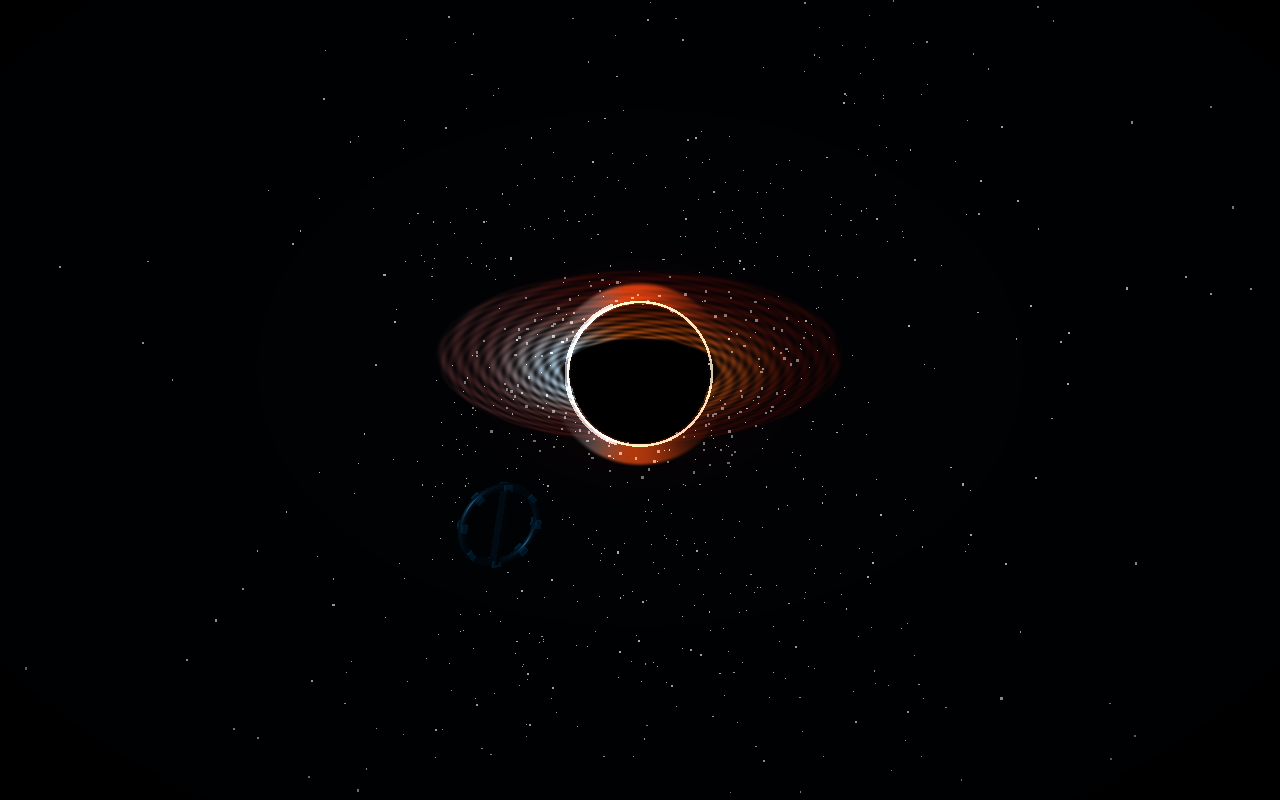
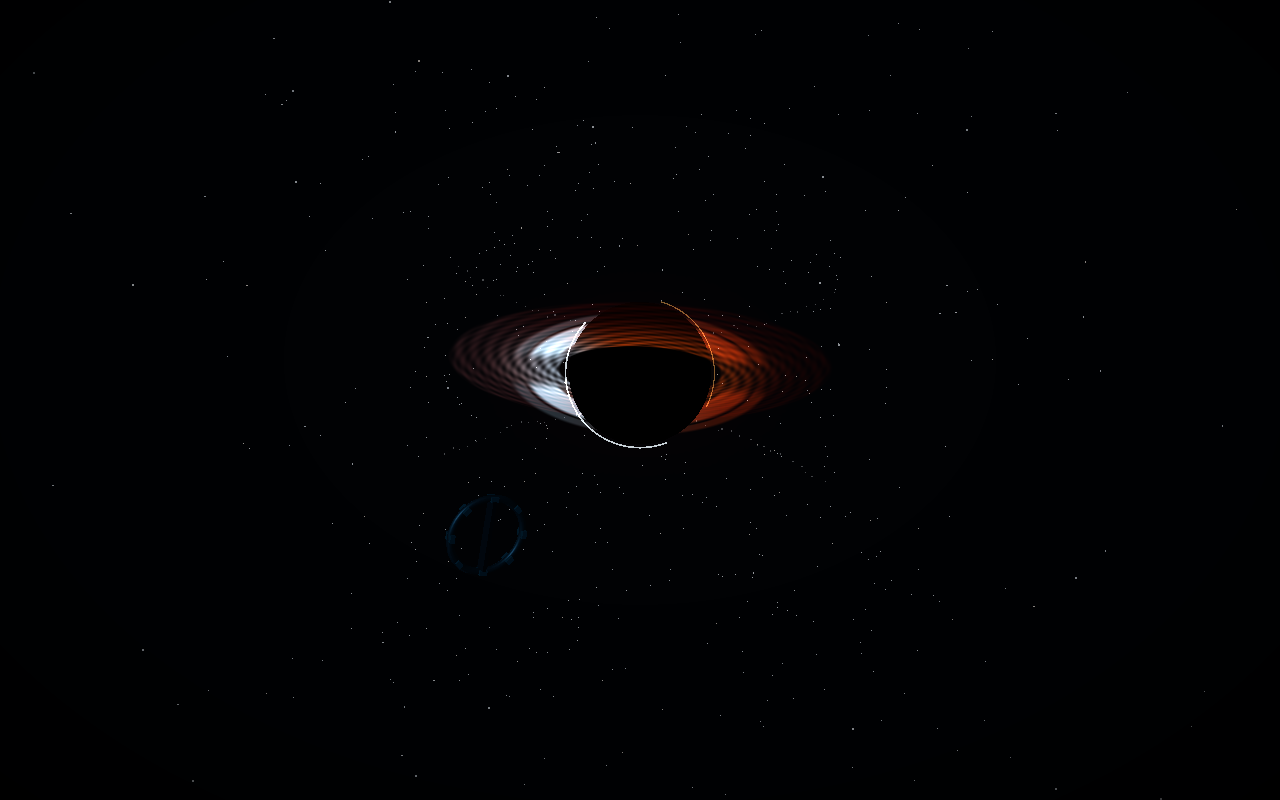
Before and after one commit to kenchan-pixel/stellar-wrap, a website: page frontier-nadir.html in a window 1280 px wide. Drawn offline with nearby package versions, Linux system fonts and the light colour scheme; animation ran at ten frames a second.

Commit message:
Refine NADIR gravitational lensing silhouette

```diff
--- a/frontier-nadir.html
+++ b/frontier-nadir.html
@@ -6,11 +6,11 @@
 <meta name="theme-color" content="#010204">
 <title>NADIR WELL｜固定黑洞景觀 · Stellar Wrap</title>
 <style>
-:root{color-scheme:dark}*{box-sizing:border-box}html,body{margin:0;width:100%;height:100%;overflow:hidden;background:#010204}#nadirApp{position:fixed;inset:0;overflow:hidden;background:radial-gradient(circle at 50% 44%,#05070d,#010204 68%,#000 100%)}#nadirSpace{position:absolute;inset:0;width:100%;height:100%;display:block;pointer-events:none}.vignette{position:absolute;inset:0;pointer-events:none;background:radial-gradient(ellipse at 50% 46%,transparent 42%,rgba(0,0,0,.18) 68%,rgba(0,0,0,.78) 100%)}#nadirLoading{position:absolute;inset:0;display:grid;place-items:center;background:#010204;color:rgba(225,239,255,.7);font:10px/1.5 -apple-system,BlinkMacSystemFont,"Segoe UI","Noto Sans HK",sans-serif;letter-spacing:.08em;transition:opacity .25s}.ready #nadirLoading{opacity:0;pointer-events:none}@media(prefers-reduced-motion:reduce){#nadirLoading{transition:none}}
+:root{color-scheme:dark}*{box-sizing:border-box}html,body{margin:0;width:100%;height:100%;overflow:hidden;background:#010204}#nadirApp{position:fixed;inset:0;overflow:hidden;background:radial-gradient(circle at 50% 43%,#05070d,#010204 66%,#000 100%)}#nadirSpace{position:absolute;inset:0;width:100%;height:100%;display:block;pointer-events:none}.vignette{position:absolute;inset:0;pointer-events:none;background:radial-gradient(ellipse at 50% 45%,transparent 39%,rgba(0,0,0,.16) 67%,rgba(0,0,0,.82) 100%)}#nadirLoading{position:absolute;inset:0;display:grid;place-items:center;background:#010204;color:rgba(225,239,255,.7);font:10px/1.5 -apple-system,BlinkMacSystemFont,"Segoe UI","Noto Sans HK",sans-serif;letter-spacing:.08em;transition:opacity .25s}.ready #nadirLoading{opacity:0;pointer-events:none}@media(prefers-reduced-motion:reduce){#nadirLoading{transition:none}}
 </style>
 </head>
 <body>
-<div id="nadirApp"><canvas id="nadirSpace" aria-label="NADIR WELL 固定黑洞景觀：事件視界、光子環、引力透鏡與吸積盤"></canvas><div class="vignette"></div><div id="nadirLoading">正在建立 NADIR 引力井…</div></div>
+<div id="nadirApp"><canvas id="nadirSpace" aria-label="NADIR WELL 固定黑洞景觀：事件視界、部分光子弧、吸積盤與上下引力透鏡冠"></canvas><div class="vignette"></div><div id="nadirLoading">正在建立 NADIR 引力井…</div></div>
 <script type="module">
 import * as THREE from 'https://cdn.jsdelivr.net/npm/three@0.185.1/build/three.module.js';
 
@@ -21,7 +21,7 @@ const MAX_CAPTURE_DPR=1.60;
 const TEST_MODE=new URLSearchParams(location.search).get('test')==='1';
 const APPROACH_MS=TEST_MODE?900:5600;
 const ARRIVAL_MS=TEST_MODE?260:1050;
-const VISUAL_ID='NADIR_FIXED_LENSING_V2';
+const VISUAL_ID='NADIR_FIXED_LENSING_V3';
 let phase='approach';
 let phaseStarted=performance.now();
 let capturing=false;
@@ -32,10 +32,10 @@ let frameId=0;
 const renderer=new THREE.WebGLRenderer({canvas,antialias:false,alpha:false,powerPreference:'high-performance',stencil:false,depth:true,preserveDrawingBuffer:false});
 renderer.outputColorSpace=THREE.SRGBColorSpace;
 renderer.toneMapping=THREE.ACESFilmicToneMapping;
-renderer.toneMappingExposure=1.16;
+renderer.toneMappingExposure=1.08;
 renderer.setClearColor(0x010204,1);
 const scene=new THREE.Scene();
-const camera=new THREE.PerspectiveCamera(48,innerWidth/innerHeight,.1,700);
+const camera=new THREE.PerspectiveCamera(47,innerWidth/innerHeight,.1,700);
 camera.position.set(0,0,62);
 
 function seeded(seed){return()=>((seed=Math.imul(seed,1664525)+1013904223>>>0)/4294967296)}
@@ -44,9 +44,9 @@ function glowTexture(){
   const c=document.createElement('canvas');c.width=c.height=128;
   const x=c.getContext('2d');
   const g=x.createRadialGradient(64,64,1,64,64,63);
-  g.addColorStop(0,'rgba(255,248,230,1)');
-  g.addColorStop(.12,'rgba(255,198,112,.82)');
-  g.addColorStop(.42,'rgba(255,104,42,.18)');
+  g.addColorStop(0,'rgba(255,244,220,.92)');
+  g.addColorStop(.12,'rgba(255,176,82,.56)');
+  g.addColorStop(.42,'rgba(255,93,28,.12)');
   g.addColorStop(1,'rgba(0,0,0,0)');
   x.fillStyle=g;x.fillRect(0,0,128,128);
   const t=new THREE.CanvasTexture(c);t.colorSpace=THREE.SRGBColorSpace;return t;
@@ -54,26 +54,29 @@ function glowTexture(){
 const glow=glowTexture();
 
 function buildStarField(){
-  const count=760,p=new Float32Array(count*3),col=new Float32Array(count*3);
-  for(let i=0;i<count;i++){
-    const z=-30-rnd()*280;
-    p[i*3]=(rnd()-.5)*150;
-    p[i*3+1]=(rnd()-.5)*180;
-    p[i*3+2]=z;
-    const c=.48+rnd()*.52, warm=rnd()>.88;
-    col[i*3]=c*(warm?1:.72);col[i*3+1]=c*(warm?.82:.84);col[i*3+2]=c*(warm?.66:1);
+  const count=620,p=new Float32Array(count*3),col=new Float32Array(count*3);
+  let i=0;
+  while(i<count){
+    const x=(rnd()-.5)*154,y=(rnd()-.5)*182;
+    const centralClearance=Math.abs(x)<22&&Math.abs(y)<14;
+    if(centralClearance)continue;
+    const z=-32-rnd()*280;
+    p[i*3]=x;p[i*3+1]=y;p[i*3+2]=z;
+    const c=.46+rnd()*.5,warm=rnd()>.9;
+    col[i*3]=c*(warm?1:.72);col[i*3+1]=c*(warm?.82:.84);col[i*3+2]=c*(warm?.67:1);
+    i++;
   }
   const g=new THREE.BufferGeometry();g.setAttribute('position',new THREE.BufferAttribute(p,3));g.setAttribute('color',new THREE.BufferAttribute(col,3));
-  const m=new THREE.PointsMaterial({size:.58,vertexColors:true,transparent:true,opacity:.78,depthWrite:false,sizeAttenuation:true});
+  const m=new THREE.PointsMaterial({size:.44,vertexColors:true,transparent:true,opacity:.68,depthWrite:false,sizeAttenuation:true});
   scene.add(new THREE.Points(g,m));
 }
 buildStarField();
 
 const hero=new THREE.Group();hero.position.set(0,2,-30);hero.scale.setScalar(.68);scene.add(hero);
-const blackHole=new THREE.Group();hero.add(blackHole);
+const blackHole=new THREE.Group();blackHole.rotation.z=-.035;hero.add(blackHole);
 
-const halo=new THREE.Sprite(new THREE.SpriteMaterial({map:glow,color:0xff8e45,transparent:true,opacity:.12,blending:THREE.AdditiveBlending,depthWrite:false}));
-halo.scale.set(39,28,1);halo.position.z=-2.5;blackHole.add(halo);
+const halo=new THREE.Sprite(new THREE.SpriteMaterial({map:glow,color:0xff7a31,transparent:true,opacity:.1,blending:THREE.AdditiveBlending,depthWrite:false}));
+halo.scale.set(35,23,1);halo.position.z=-2.8;blackHole.add(halo);
 
 const diskUniforms={time:{value:0}};
 const diskMaterial=new THREE.ShaderMaterial({
@@ -81,73 +84,76 @@ const diskMaterial=new THREE.ShaderMaterial({
   vertexShader:`varying vec2 vLocal;void main(){vLocal=position.xy;gl_Position=projectionMatrix*modelViewMatrix*vec4(position,1.0);}`,
   fragmentShader:`precision highp float;varying vec2 vLocal;uniform float time;void main(){
     float r=length(vLocal);float a=atan(vLocal.y,vLocal.x);
-    float edge=smoothstep(6.35,6.9,r)*(1.0-smoothstep(16.2,17.0,r));
-    float filament=.54+.24*sin(r*4.8+a*11.0-time*.65)+.14*sin(r*9.3-a*17.0+time*.42);
-    filament=clamp(filament,.12,1.0);
-    float hot=1.0-smoothstep(6.6,14.8,r);
-    float doppler=.5+.5*cos(a-3.14159);
-    vec3 warm=mix(vec3(.72,.075,.018),vec3(1.0,.42,.075),hot);
-    vec3 blue=vec3(.73,.9,1.0);
-    vec3 color=mix(warm,blue,smoothstep(.57,.94,doppler)*(.34+.66*hot));
-    float alpha=edge*filament*(.34+.52*hot)*(.58+.42*doppler);
+    float edge=smoothstep(6.55,6.9,r)*(1.0-smoothstep(15.0,15.65,r));
+    float filament=.54+.24*sin(r*5.4+a*13.0-time*.58)+.13*sin(r*10.1-a*19.0+time*.36);
+    filament=clamp(filament,.1,1.0);
+    float hot=1.0-smoothstep(6.7,13.8,r);
+    float approaching=.5+.5*cos(a-3.14159);
+    vec3 warm=mix(vec3(.58,.035,.008),vec3(1.0,.32,.04),hot);
+    vec3 cool=vec3(.72,.88,1.0);
+    vec3 color=mix(warm,cool,smoothstep(.6,.96,approaching)*(.32+.58*hot));
+    float alpha=edge*filament*(.26+.6*hot)*(.48+.52*approaching);
     gl_FragColor=vec4(color,alpha);
   }`
 });
-const disk=new THREE.Mesh(new THREE.RingGeometry(6.35,17.0,192,1),diskMaterial);
-disk.rotation.x=1.17;disk.rotation.z=-.055;disk.position.z=-.45;disk.renderOrder=1;blackHole.add(disk);
+const disk=new THREE.Mesh(new THREE.RingGeometry(6.55,15.65,192,1),diskMaterial);
+disk.rotation.x=1.29;disk.rotation.z=-.035;disk.position.z=-.55;disk.renderOrder=1;blackHole.add(disk);
 
-const lensMaterial=new THREE.ShaderMaterial({
+const lensingMaterial=new THREE.ShaderMaterial({
   transparent:true,depthWrite:false,side:THREE.DoubleSide,blending:THREE.AdditiveBlending,
   vertexShader:`varying vec2 vLocal;void main(){vLocal=position.xy;gl_Position=projectionMatrix*modelViewMatrix*vec4(position,1.0);}`,
   fragmentShader:`precision highp float;varying vec2 vLocal;void main(){
-    float r=length(vLocal);float a=atan(vLocal.y,vLocal.x);
-    float radial=smoothstep(5.82,6.15,r)*(1.0-smoothstep(7.45,7.9,r));
-    float vertical=pow(abs(sin(a)),4.2);
-    float side=.5+.5*cos(a-3.14159);
-    vec3 amber=vec3(1.0,.31,.055),whiteBlue=vec3(.78,.92,1.0);
-    vec3 color=mix(amber,whiteBlue,smoothstep(.55,.95,side));
-    float alpha=radial*vertical*(.38+.55*side);
-    gl_FragColor=vec4(color,alpha);
+    vec2 p=vLocal;float ellipse=length(vec2(p.x,p.y*2.15));
+    float inner=smoothstep(7.15,7.52,ellipse);float outer=1.0-smoothstep(9.25,9.8,ellipse);
+    float crown=inner*outer;
+    float topBottom=smoothstep(.68,1.8,abs(p.y));
+    float sideFade=1.0-smoothstep(11.0,17.0,abs(p.x));
+    float approaching=smoothstep(-8.0,8.0,-p.x);
+    vec3 warm=vec3(1.0,.24,.025),cool=vec3(.72,.9,1.0);
+    vec3 color=mix(warm,cool,approaching);
+    float core=crown*topBottom*sideFade;
+    float outerEcho=(smoothstep(9.75,10.05,ellipse)*(1.0-smoothstep(10.6,11.1,ellipse)))*topBottom*.2;
+    gl_FragColor=vec4(color,(core*(.34+.48*approaching))+outerEcho);
   }`
 });
-const lensedBackArc=new THREE.Mesh(new THREE.RingGeometry(5.82,7.9,192,1),lensMaterial);
-lensedBackArc.position.z=-.9;lensedBackArc.renderOrder=2;blackHole.add(lensedBackArc);
+const lensingCrown=new THREE.Mesh(new THREE.PlaneGeometry(44,26),lensingMaterial);
+lensingCrown.position.z=-1.2;lensingCrown.renderOrder=2;blackHole.add(lensingCrown);
 
-const photonRing=new THREE.Mesh(new THREE.TorusGeometry(6.02,.105,6,176),new THREE.MeshBasicMaterial({color:0xffe3a7,transparent:true,opacity:.88,blending:THREE.AdditiveBlending,depthWrite:false}));
-photonRing.position.z=.1;photonRing.renderOrder=3;blackHole.add(photonRing);
-
-const shadow=new THREE.Mesh(new THREE.SphereGeometry(5.78,48,32),new THREE.MeshBasicMaterial({color:0x000000}));
+const shadow=new THREE.Mesh(new THREE.SphereGeometry(5.82,48,32),new THREE.MeshBasicMaterial({color:0x000000}));
 shadow.renderOrder=4;blackHole.add(shadow);
 
-const crescentMaterial=new THREE.MeshBasicMaterial({color:0xc8efff,transparent:true,opacity:.64,blending:THREE.AdditiveBlending,depthWrite:false});
-const dopplerCrescent=new THREE.Mesh(new THREE.TorusGeometry(6.12,.19,6,58,Math.PI*.78),crescentMaterial);
-dopplerCrescent.rotation.z=Math.PI*.62;dopplerCrescent.position.z=.22;dopplerCrescent.renderOrder=5;blackHole.add(dopplerCrescent);
+const photonApproach=new THREE.Mesh(
+  new THREE.TorusGeometry(6.08,.075,5,104,Math.PI*.86),
+  new THREE.MeshBasicMaterial({color:0xc9efff,transparent:true,opacity:.92,blending:THREE.AdditiveBlending,depthWrite:false})
+);
+photonApproach.rotation.z=Math.PI*.77;photonApproach.position.z=.18;photonApproach.renderOrder=5;blackHole.add(photonApproach);
+const photonRecede=new THREE.Mesh(
+  new THREE.TorusGeometry(6.08,.052,5,74,Math.PI*.56),
+  new THREE.MeshBasicMaterial({color:0xff8b38,transparent:true,opacity:.52,blending:THREE.AdditiveBlending,depthWrite:false})
+);
+photonRecede.rotation.z=-Math.PI*.14;photonRecede.position.z=.15;photonRecede.renderOrder=5;blackHole.add(photonRecede);
 
-function buildLensedStars(){
-  const count=150,p=new Float32Array(count*3),col=new Float32Array(count*3);
+function buildDeflectedStars(){
+  const count=92,p=new Float32Array(count*3),col=new Float32Array(count*3);
   for(let i=0;i<count;i++){
-    const upper=i<count/2;
-    const t=(i%(count/2))/(count/2-1);
-    const a=(upper?.12:Math.PI+.12)+t*(Math.PI-.24);
-    const radius=8.2+rnd()*7.2;
-    p[i*3]=Math.cos(a)*radius*(1+.09*Math.sin(t*13));
-    p[i*3+1]=Math.sin(a)*radius*.58;
-    p[i*3+2]=-1.7-rnd()*1.4;
-    const c=.62+rnd()*.38;col[i*3]=c*.82;col[i*3+1]=c*.9;col[i*3+2]=c;
+    const upper=i<count/2;const t=(i%(count/2))/(count/2-1);const x=-16+t*32+(rnd()-.5)*.55;
+    const bend=3.3+.018*x*x+(rnd()-.5)*.55;
+    p[i*3]=x;p[i*3+1]=(upper?1:-1)*bend;p[i*3+2]=-1.7-rnd()*1.4;
+    const c=.58+rnd()*.34;col[i*3]=c*.8;col[i*3+1]=c*.88;col[i*3+2]=c;
   }
   const g=new THREE.BufferGeometry();g.setAttribute('position',new THREE.BufferAttribute(p,3));g.setAttribute('color',new THREE.BufferAttribute(col,3));
-  const m=new THREE.PointsMaterial({size:.42,vertexColors:true,transparent:true,opacity:.5,depthWrite:false,blending:THREE.AdditiveBlending,sizeAttenuation:true});
-  const points=new THREE.Points(g,m);points.rotation.z=-.045;blackHole.add(points);
+  const m=new THREE.PointsMaterial({size:.22,vertexColors:true,transparent:true,opacity:.32,depthWrite:false,blending:THREE.AdditiveBlending,sizeAttenuation:true});
+  const points=new THREE.Points(g,m);points.rotation.z=-.035;blackHole.add(points);
 }
-buildLensedStars();
+buildDeflectedStars();
 
-const station=new THREE.Group();station.position.set(-11.2,-12.2,3.4);station.rotation.set(.34,.58,-.22);hero.add(station);
-const stationRing=new THREE.Mesh(new THREE.TorusGeometry(3.25,.34,6,64),new THREE.MeshStandardMaterial({color:0x425261,metalness:.88,roughness:.34,emissive:0x071b23,emissiveIntensity:.55}));station.add(stationRing);
-const stationGlow=new THREE.Mesh(new THREE.TorusGeometry(3.25,.055,4,64),new THREE.MeshBasicMaterial({color:0x81dfff,transparent:true,opacity:.62,blending:THREE.AdditiveBlending,depthWrite:false}));station.add(stationGlow);
-const spine=new THREE.Mesh(new THREE.BoxGeometry(.34,1.1,6.4),new THREE.MeshStandardMaterial({color:0x566776,metalness:.84,roughness:.35,emissive:0x07161d,emissiveIntensity:.45}));spine.rotation.x=Math.PI/2;station.add(spine);
-const podGeo=new THREE.BoxGeometry(.42,.68,1.08),podMat=new THREE.MeshStandardMaterial({color:0x607585,metalness:.78,roughness:.36,emissive:0x073041,emissiveIntensity:.5}),pods=new THREE.InstancedMesh(podGeo,podMat,8),dummy=new THREE.Object3D();
-for(let i=0;i<8;i++){const a=i/8*Math.PI*2;dummy.position.set(Math.cos(a)*3.25,Math.sin(a)*3.25,0);dummy.rotation.set(0,0,a);dummy.updateMatrix();pods.setMatrixAt(i,dummy.matrix)}station.add(pods);
-scene.add(new THREE.AmbientLight(0x25364a,.34));const stationRim=new THREE.DirectionalLight(0xbde8ff,1.15);stationRim.position.set(-4,3,6);scene.add(stationRim);
+const station=new THREE.Group();station.position.set(-11.9,-12.7,3.8);station.rotation.set(.34,.58,-.22);hero.add(station);
+const stationRing=new THREE.Mesh(new THREE.TorusGeometry(3.05,.3,6,56),new THREE.MeshStandardMaterial({color:0x3f5262,metalness:.88,roughness:.34,emissive:0x061a22,emissiveIntensity:.52}));station.add(stationRing);
+const stationGlow=new THREE.Mesh(new THREE.TorusGeometry(3.05,.048,4,56),new THREE.MeshBasicMaterial({color:0x70d7ff,transparent:true,opacity:.52,blending:THREE.AdditiveBlending,depthWrite:false}));station.add(stationGlow);
+const spine=new THREE.Mesh(new THREE.BoxGeometry(.3,1.0,5.8),new THREE.MeshStandardMaterial({color:0x526575,metalness:.84,roughness:.35,emissive:0x06151c,emissiveIntensity:.42}));spine.rotation.x=Math.PI/2;station.add(spine);
+const podGeo=new THREE.BoxGeometry(.38,.62,.96),podMat=new THREE.MeshStandardMaterial({color:0x5b7182,metalness:.78,roughness:.36,emissive:0x062b3a,emissiveIntensity:.46}),pods=new THREE.InstancedMesh(podGeo,podMat,8),dummy=new THREE.Object3D();
+for(let i=0;i<8;i++){const a=i/8*Math.PI*2;dummy.position.set(Math.cos(a)*3.05,Math.sin(a)*3.05,0);dummy.rotation.set(0,0,a);dummy.updateMatrix();pods.setMatrixAt(i,dummy.matrix)}station.add(pods);
+scene.add(new THREE.AmbientLight(0x22354a,.3));const stationRim=new THREE.DirectionalLight(0xbde8ff,1.0);stationRim.position.set(-4,3,6);scene.add(stationRim);
 
 function fit(pixelRatio=Math.min(devicePixelRatio||1,MAX_NORMAL_DPR)){
   renderer.setPixelRatio(pixelRatio);renderer.setSize(innerWidth,innerHeight,false);camera.aspect=innerWidth/innerHeight;camera.updateProjectionMatrix();
@@ -157,7 +163,7 @@ addEventListener('resize',()=>fit());fit();
 function smooth(t){return t*t*(3-2*t)}
 function settleFinal(){hero.position.set(0,2,0);hero.scale.setScalar(1);phase='explore';phaseStarted=performance.now()}
 function update(now){
-  const dt=Math.min(.05,(now-last)/1000||0);last=now;if(hidden)return;
+  last=now;if(hidden)return;
   diskUniforms.time.value=now*.001;
   if(phase==='approach'){
     const t=Math.min(1,(now-phaseStarted)/APPROACH_MS),e=smooth(t);hero.position.z=-30+24*e;hero.scale.setScalar(.68+.24*e);if(t>=1){phase='arrival';phaseStarted=now}
@@ -184,12 +190,12 @@ async function capture(download=true){
   }finally{fit(previous);capturing=false}
 }
 function state(){
-  return{phase,autoOrbit:false,vista:'overview',capturing,visualId:VISUAL_ID,fixed:true,jets:false,eventHorizon:true,photonRing:true,lensedBackArc:true,dopplerAsymmetry:true,backingWidth:canvas.width,backingHeight:canvas.height,pixelRatio:renderer.getPixelRatio(),drawCalls:renderer.info.render.calls,triangles:renderer.info.render.triangles};
+  return{phase,autoOrbit:false,vista:'overview',capturing,visualId:VISUAL_ID,fixed:true,jets:false,eventHorizon:true,lensingCrown:true,partialPhotonArc:true,dopplerAsymmetry:true,starDeflection:true,portalRing:false,backingWidth:canvas.width,backingHeight:canvas.height,pixelRatio:renderer.getPixelRatio(),drawCalls:renderer.info.render.calls,triangles:renderer.info.render.triangles};
 }
 function applyVista(id){return id==='overview'}
 function skipArrival(){settleFinal();return true}
 window.WarpFrontierNadir={state,applyVista,skipArrival,capture};
-addEventListener('pagehide',()=>{cancelAnimationFrame(frameId);glow.dispose();renderer.dispose()},{once:true});
+addEventListener('pagehide',()=>{cancelAnimationFrame(frameId);scene.traverse(object=>{object.geometry?.dispose?.();const material=object.material;if(Array.isArray(material))material.forEach(item=>item?.dispose?.());else material?.dispose?.()});glow.dispose();renderer.dispose()},{once:true});
 </script>
 </body>
 </html>
```
Also changed, not shown: docs/NADIR_COMPOSITION_GUIDE.md (+27 -37 lines), scripts/validate-frontier-nadir-fixed.mjs (+13 -9 lines).
